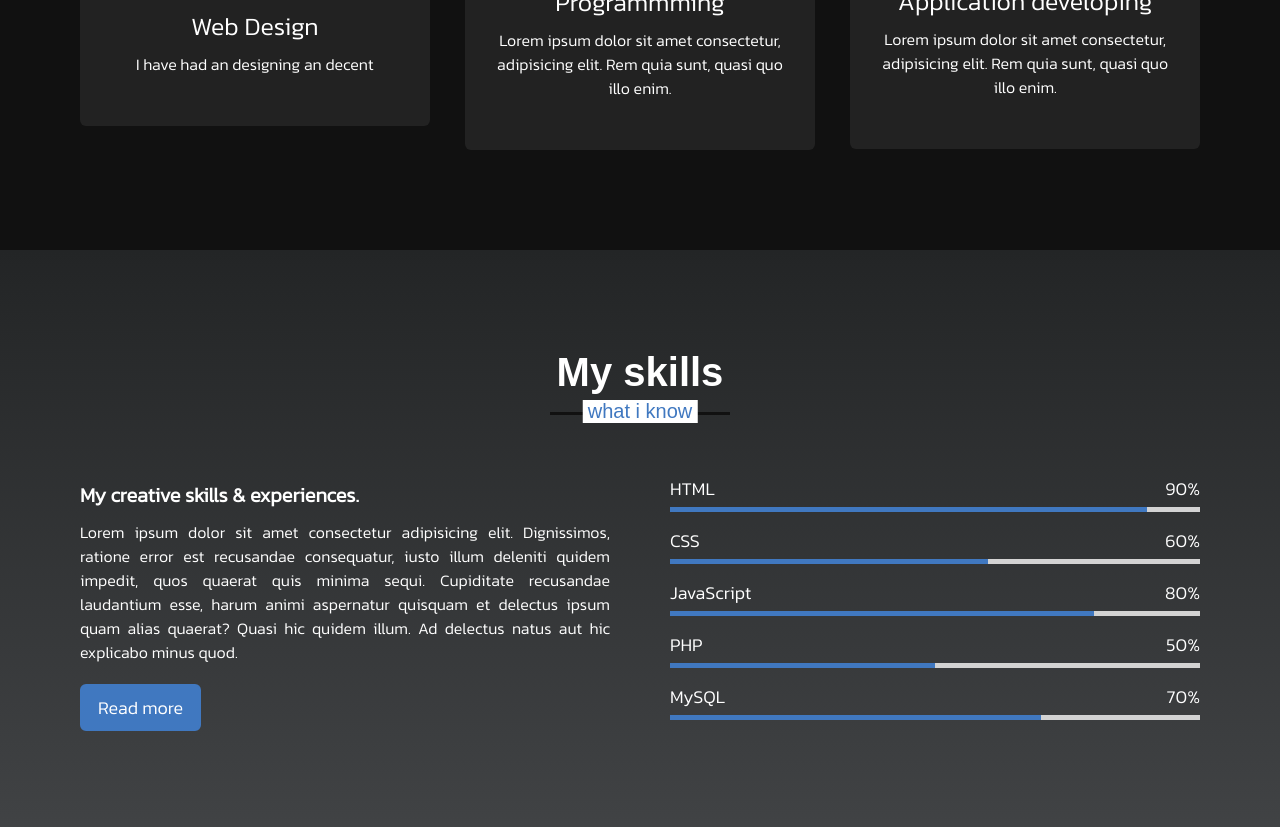
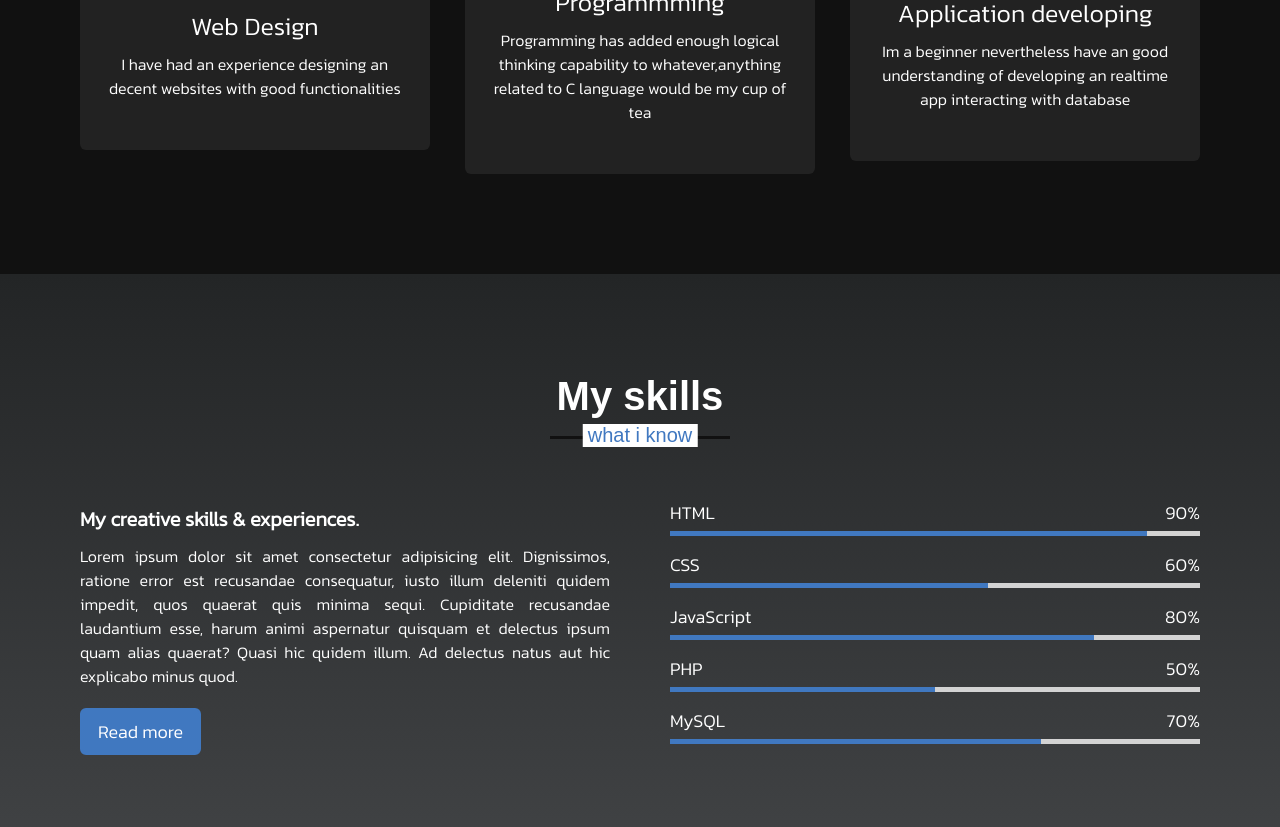
Before and after one commit to kiranbakale/Portfolio, a plain HTML site: page index.html in a window 1280 px wide. Shown: the part 1549-2376 px from the top of the page. Drawn offline with nearby package versions, Linux system fonts and the light colour scheme; a web font is replaced by a local one.

Commit message:
Update index.html

```diff
--- a/index.html
+++ b/index.html
@@ -76,20 +76,20 @@
                     <div class="box">
                         <i class="fas fa-paint-brush"></i>
                         <div class="text">Web Design</div>
-                        <p>I have had an designing an decent</p>
+                        <p>I have had an experience designing an decent websites with good functionalities</p>
                     </div>
                 </div>
                 <div class="card">
                     <div class="box">
                         <i class="fas fa-code"></i>
                         <div class="text">Programmming</div>
-                        <p>Lorem ipsum dolor sit amet consectetur, adipisicing elit. Rem quia sunt, quasi quo illo enim.</p>
+                <p>Programming has added enough logical thinking capability to whatever,anything related to C language would be my cup of tea</p>
                     </div>
                 </div>
                 <div class="card">
                     <div class="box">
              <span class="fab fa-android fa-3x"  aria-hidden="true"></span> <div class="text">Application developing</div>
-                        <p>Lorem ipsum dolor sit amet consectetur, adipisicing elit. Rem quia sunt, quasi quo illo enim.</p>
+                        <p>Im a beginner nevertheless have an good understanding of developing an realtime app interacting with database</p>
                     </div>
                 </div>
                </div>
```
